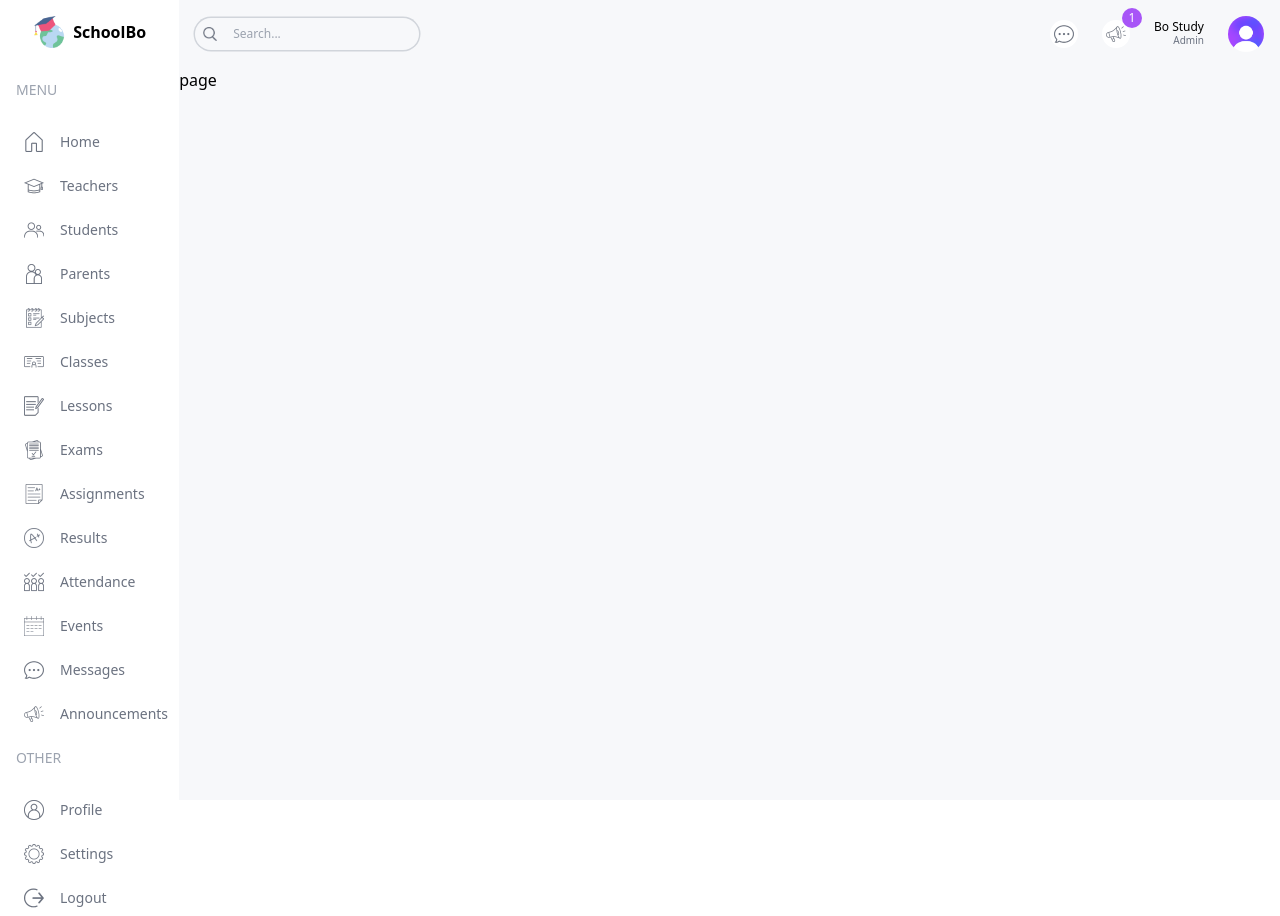
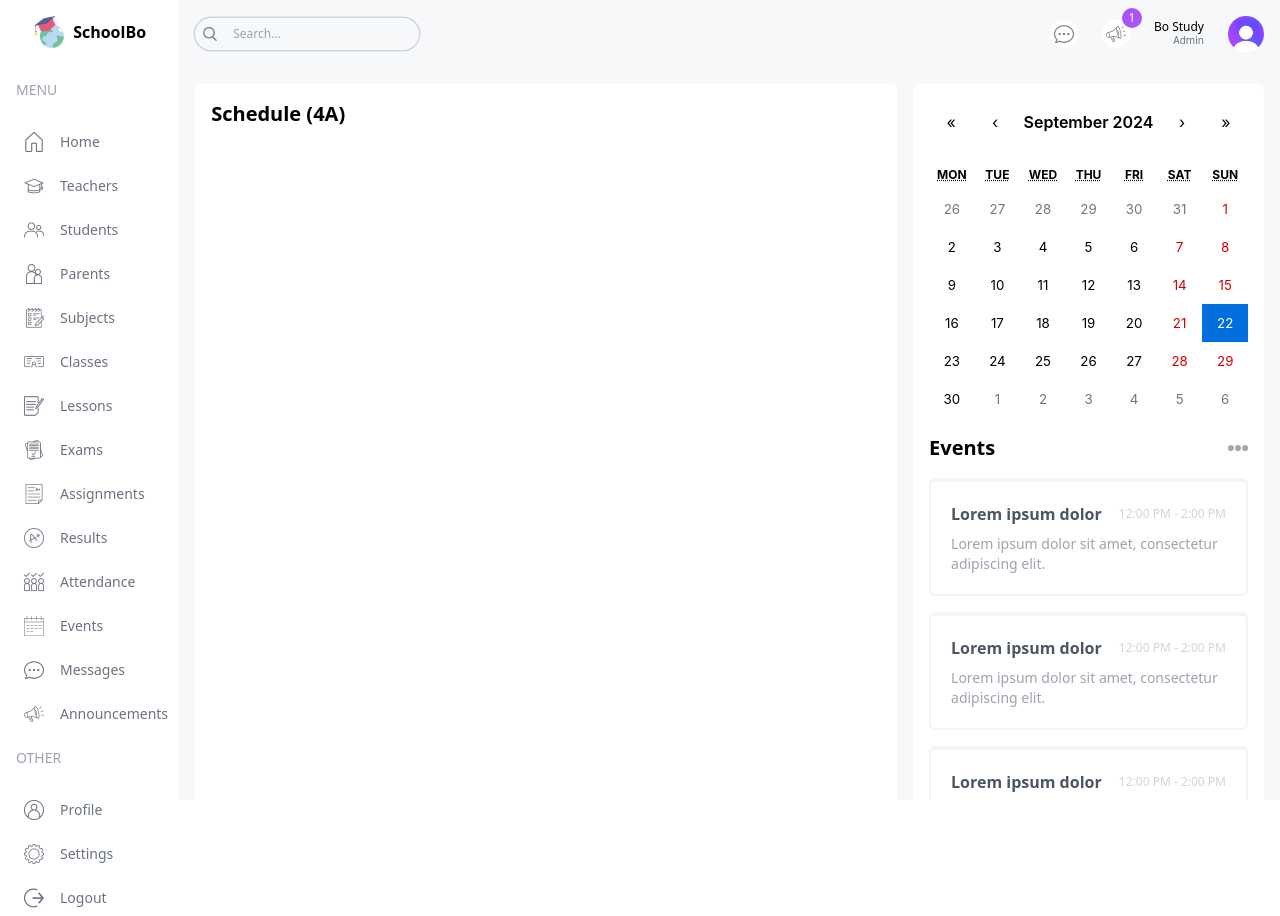
Before and after one commit to Bostudy26/SMD-UID, a Next.js app: page /student in a window 1280 px wide. Built offline with nearby package versions, Linux system fonts and the light colour scheme.

Commit message:
Feat: StudentPage

```diff
--- a/src/app/(dashboard)/student/page.tsx
+++ b/src/app/(dashboard)/student/page.tsx
@@ -1,9 +1,22 @@
-import React from 'react'
+import Announcements from "@/components/Announcements";
+import EventCalendar from "@/components/EventCalendar";
 
 const StudentPage = () => {
   return (
-    <div>page</div>
-  )
-}
+    <div className="p-4 flex gap-4 flex-col xl:flex-row">
+      {/* LEFT */}
+      <div className="w-full xl:w-2/3">
+        <div className="h-full bg-white p-4 rounded-md">
+          <h1 className="text-xl font-semibold">Schedule (4A)</h1>
+        </div>
+      </div>
+      {/* RIGHT */}
+      <div className="w-full xl:w-1/3 flex flex-col gap-8">
+        <EventCalendar />
+        <Announcements />
+      </div>
+    </div>
+  );
+};
 
-export default StudentPage
+export default StudentPage;
```
